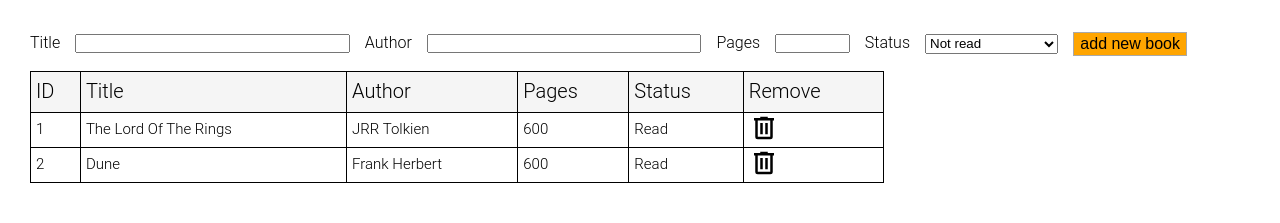
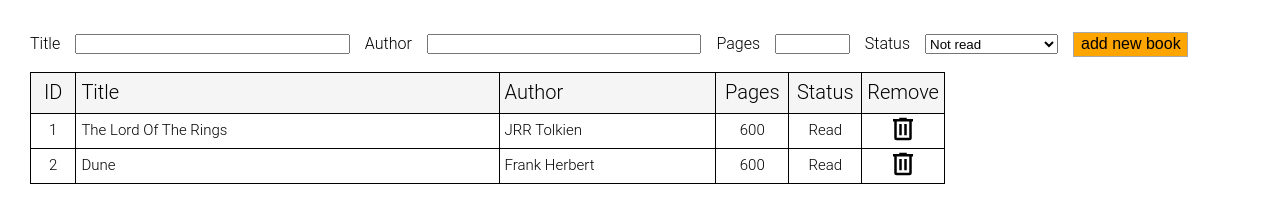
Before and after one commit to karolpiekut/the-library, a plain HTML site: page index.html in a window 1280 px wide. Shown: the part 103-326 px from the top of the page. Drawn offline with Linux system fonts and the light colour scheme; a web font is replaced by a local one.

Commit message:
add table width css

```diff
--- a/index.html
+++ b/index.html
@@ -35,24 +35,24 @@
     <table id="library-items">
         <tr id="header">
             <th class="header-item" id="id-header">ID</th>
-            <th class="header-item" id="title-header">Title</th>
-            <th class="header-item" id="author-header">Author</th>
+            <th class="header-item left" id="title-header">Title</th>
+            <th class="header-item left" id="author-header">Author</th>
             <th class="header-item" id="pages-header">Pages</th>
             <th class="header-item" id="read-status-header">Status</th>
             <th class="header-item" id="remove-header">Remove</th>
         </tr>
         <tr>
             <td class="table-item">1</td>
-            <td class="table-item">The Lord Of The Rings</td>
-            <td class="table-item">JRR Tolkien</td>
+            <td class="table-item left">The Lord Of The Rings</td>
+            <td class="table-item left">JRR Tolkien</td>
             <td class="table-item">600</td>
             <td class="table-item">Read</td>
             <td class="table-item"><img class="delete" src="./trash-can-outline.svg" alt="delete-icon"></td>
         </tr>
         <tr>
             <td class="table-item">2</td>
-            <td class="table-item">Dune</td>
-            <td class="table-item">Frank Herbert</td>
+            <td class="table-item left">Dune</td>
+            <td class="table-item left">Frank Herbert</td>
             <td class="table-item">600</td>
             <td class="table-item">Read</td>
             <td class="table-item"><img class="delete" src="./trash-can-outline.svg" alt="delete-icon"></td>
--- a/styles.css
+++ b/styles.css
@@ -62,13 +62,7 @@ h1 {
     width: 10em;
 }
 
-button {
-    border: 1px solid darkgray;
-    font-size: 1em;
-    background: orange;
-    color: black;
-    height: 1.5em;
-}
+
 
 button:hover {
     background: darkorange;
@@ -77,7 +71,7 @@ button:hover {
 
 #library-items {
     border-collapse: collapse;
-    width: 70%;
+    width: 75%;
 }
 
 td, th {
@@ -94,7 +88,7 @@ td, th {
     padding: 0 5px 0 5px;
     font-size: 20px;
     font-weight: normal;
-    text-align: left;
+    text-align: center;
 }
 
 td {
@@ -111,9 +105,39 @@ td {
 
 .table-item {
     vertical-align: center;
+    text-align: center;
+}
+
+.left {
     text-align: left;
 }
 
-.table-item > .delete {
-    text-align: center;
+#add-new-book {
+    border: 1px solid darkgray;
+    font-size: 1em;
+    background: orange;
+    color: black;
+    height: 25px;
+    min-width: 115px;
+    display: inline-block;
 }
+
+
+#id-header {
+    width: 5%;
+}
+#title-header{
+    width: 47%;
+}
+#author-header {
+    width: 24%;
+}
+#pages-header {
+    width: 8%;
+}
+#read-status-header {
+    width: 8%;
+}
+#remove-header {
+    width: 8%;
+}
```
